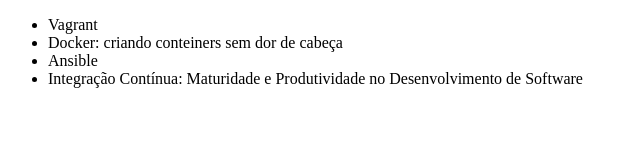
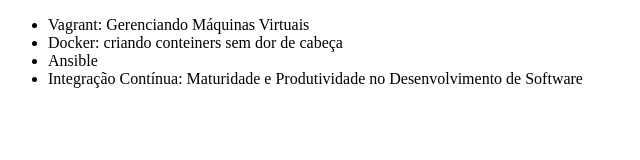
Before and after one commit to tgaruti/alura-git, a plain HTML site: page index.html in a window 1280 px wide. Shown: the whole page, without its empty margins (0-640 px from the left). Drawn offline with Linux system fonts and the light colour scheme.

Commit message:
Corrigindo Curso de Vagrant

```diff
--- a/index.html
+++ b/index.html
@@ -2,11 +2,11 @@
 <html lang="en">
 <head>
     <meta charset="UTF-8">
-    <title>Lista de CURSOS de Devops da Alura</title>
+    <title>Lista de Cursos de Devops da Alura</title>
 </head>
 <body>
     <ul>
-        <li>Vagrant</li>
+        <li>Vagrant: Gerenciando Máquinas Virtuais</li>
         <li>Docker: criando conteiners sem dor de cabeça</li>
         <li>Ansible</li>
         <li>Integração Contínua: Maturidade e Produtividade no Desenvolvimento de Software</li>
```
Also changed, not shown: 16 other files.
